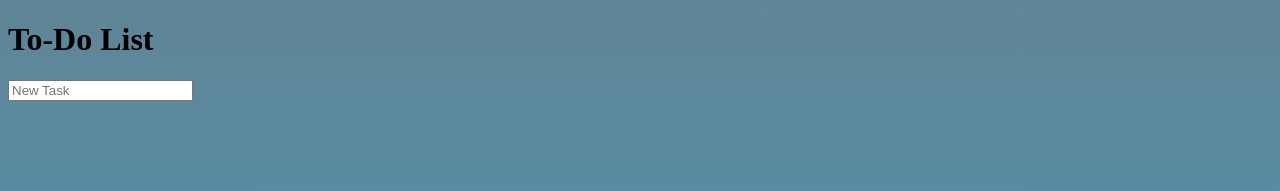
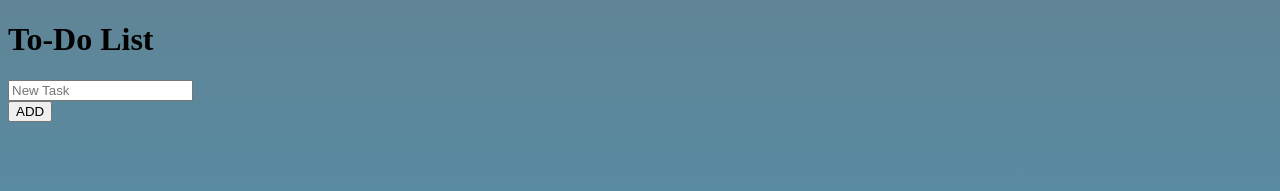
Before and after one commit to kiiramat/todoList-react, a React (Create React App) app: page / in a window 1280 px wide. Shown: the top 191 px of the page. Built offline with nearby package versions, Linux system fonts and the light colour scheme; a web font is replaced by a local one.

Commit message:
add button added

```diff
--- a/src/TodoContainer.js
+++ b/src/TodoContainer.js
@@ -2,6 +2,7 @@ import React from "react";
 
 import TodoTitle from "./components/TodoTitle";
 import InputBox from "./components/InputBox";
+import AddButton from "./components/AddButton";
 import Checkbox from "./components/Checkbox";
 
 class TodoContainer extends React.Component {
@@ -28,7 +29,7 @@ class TodoContainer extends React.Component {
           placeholder="New Task"
           handleChange={this.onChange}
         />
-
+        <AddButton />
       </div>
     );
   }
--- /dev/null
+++ b/src/components/AddButton.js
@@ -0,0 +1,11 @@
+import React from "react";
+
+function AddButton() {
+    return (
+        <button>
+            ADD
+        </button>
+    )
+}
+
+export default AddButton
```
